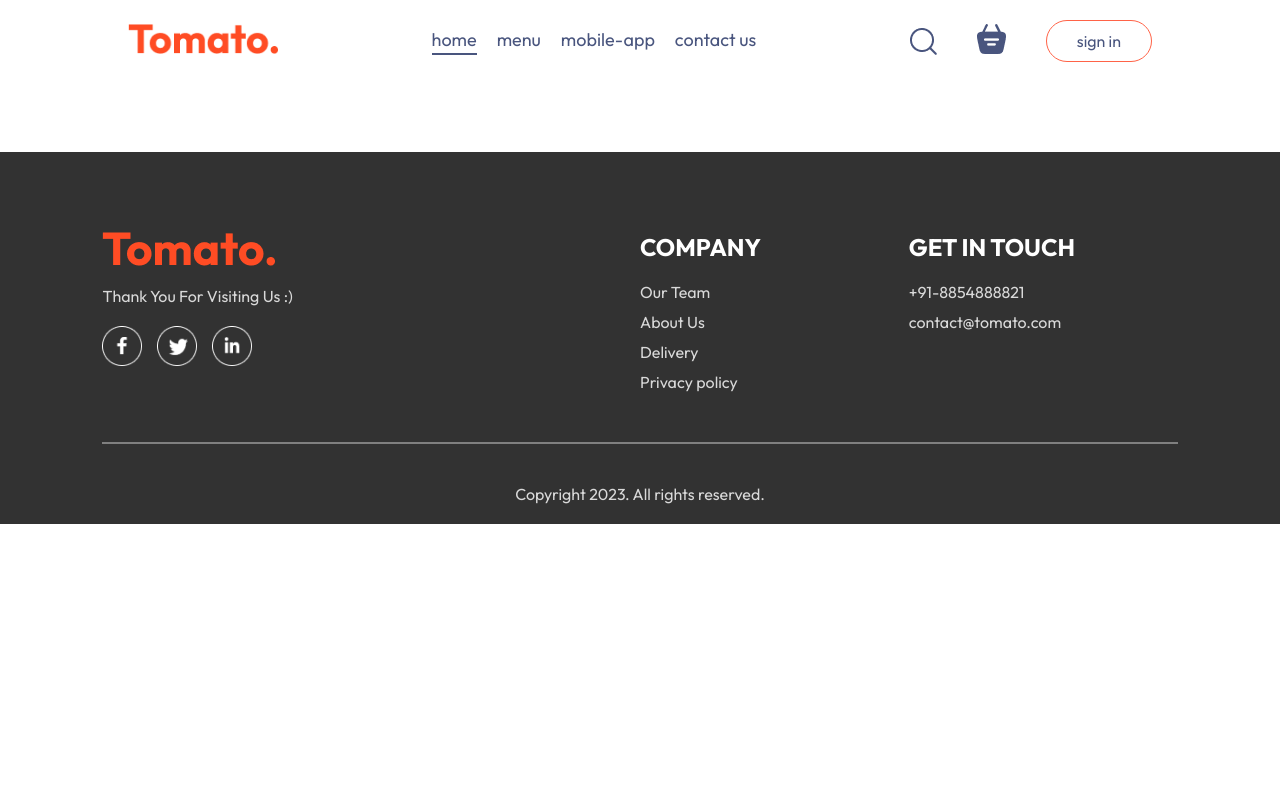
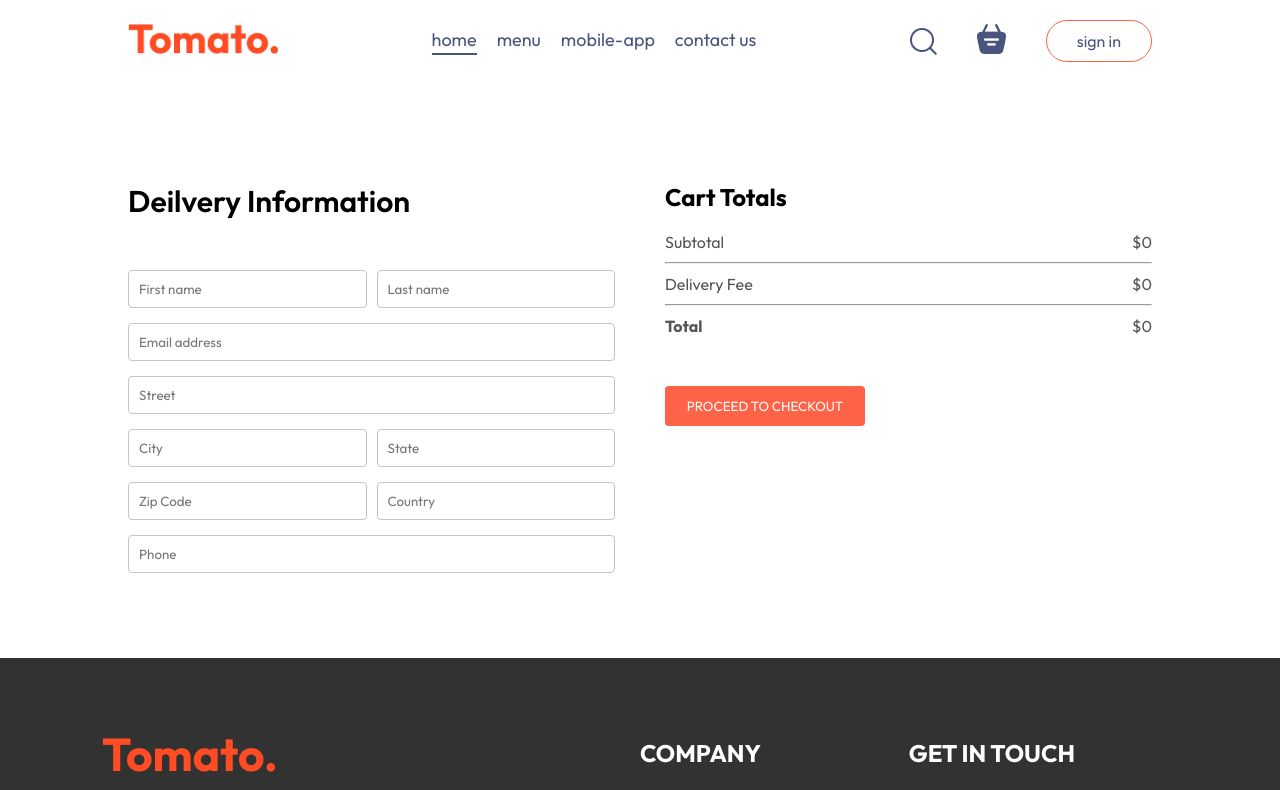
Before and after one commit to axdityax/Feastify-MERN-Platform, a React (Vite) app in the folder frontend/: page /order in a window 1280 px wide. Shown: the top 790 px of the page. Built offline with nearby package versions, Linux system fonts and the light colour scheme.

Commit message:
Adding Place Order Feature & Finishing Frontend

```diff
--- a/frontend/src/pages/Cart/Cart.jsx
+++ b/frontend/src/pages/Cart/Cart.jsx
@@ -52,12 +52,12 @@
 						<hr />
 						<div className='cart-total-details'>
 							<p>Delivery Fee</p>
-							<p>{2}</p>
+							<p>${getTotalCartAmount() === 0 ? 0 : 2}</p>
 						</div>
 						<hr />
 						<div className='cart-total-details'>
 							<b>Total</b>
-							<p>${getTotalCartAmount() + 2}</p>
+							<p>${getTotalCartAmount() === 0 ? 0 : getTotalCartAmount() + 2}</p>
 						</div>
 					</div>
 					<button onClick={() => navigate("/order")}>PROCEED TO CHECKOUT</button>
--- a/frontend/src/pages/PlaceOrder/PlaceOrder.css
+++ b/frontend/src/pages/PlaceOrder/PlaceOrder.css
@@ -0,0 +1,40 @@
+.place-order {
+	display: flex;
+	align-items: start;
+	justify-content: space-between;
+	gap: 50px;
+	margin-top: 100px;
+}
+
+.place-order-left {
+	width: 100%;
+	max-width: max(30%, 500px);
+}
+
+.place-order-left .title {
+	font-size: 30px;
+	font-weight: 600;
+	margin-bottom: 50px;
+}
+
+.place-order-left input {
+	margin-bottom: 15px;
+	width: 100%;
+	padding: 10px;
+	border: 1px solid #c5c5c5;
+	border-radius: 4px;
+	outline-color: tomato;
+}
+
+.place-order-left .multi-field {
+	display: flex;
+	gap: 10px;
+}
+.place-order-right {
+	width: 100%;
+	max-width: max(40%, 500px);
+}
+
+.place-order .cart-total button {
+	margin-top: 30px;
+}
--- a/frontend/src/pages/PlaceOrder/PlaceOrder.jsx
+++ b/frontend/src/pages/PlaceOrder/PlaceOrder.jsx
@@ -1,7 +1,54 @@
-import React from "react";
+import React, { useContext } from "react";
 import "./PlaceOrder.css";
+import { StoreContext } from "../../context/StoreContext";
 const PlaceOrder = () => {
-	return <div></div>;
+	const { getTotalCartAmount } = useContext(StoreContext);
+	return (
+		<div>
+			<form action='' className='place-order'>
+				<div className='place-order-left'>
+					<p className='title'>Deilvery Information</p>
+					<div className='multi-field'>
+						<input type='text' placeholder='First name' />
+						<input type='text' placeholder='Last name' />
+					</div>
+					<input type='email' placeholder='Email address' />
+					<input type='text' placeholder='Street' />
+					<div className='multi-field'>
+						<input type='text' placeholder='City' />
+						<input type='text' placeholder='State' />
+					</div>
+					<div className='multi-field'>
+						<input type='text' placeholder='Zip Code' />
+						<input type='text' placeholder='Country' />
+					</div>
+					<input type='text' placeholder='Phone' />
+				</div>
+				<div className='place-order-right'>
+					<div className='cart-total'>
+						<h2>Cart Totals</h2>
+						<div>
+							<div className='cart-total-details'>
+								<p>Subtotal</p>
+								<p>${getTotalCartAmount()}</p>
+							</div>
+							<hr />
+							<div className='cart-total-details'>
+								<p>Delivery Fee</p>
+								<p>${getTotalCartAmount() === 0 ? 0 : 2}</p>
+							</div>
+							<hr />
+							<div className='cart-total-details'>
+								<b>Total</b>
+								<p>${getTotalCartAmount() === 0 ? 0 : getTotalCartAmount() + 2}</p>
+							</div>
+						</div>
+						<button onClick={() => navigate("/order")}>PROCEED TO CHECKOUT</button>
+					</div>
+				</div>
+			</form>
+		</div>
+	);
 };
 
 export default PlaceOrder;
```
